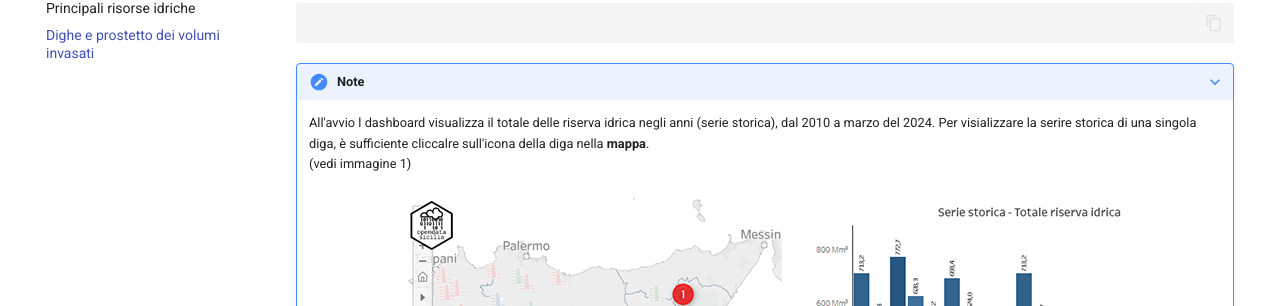
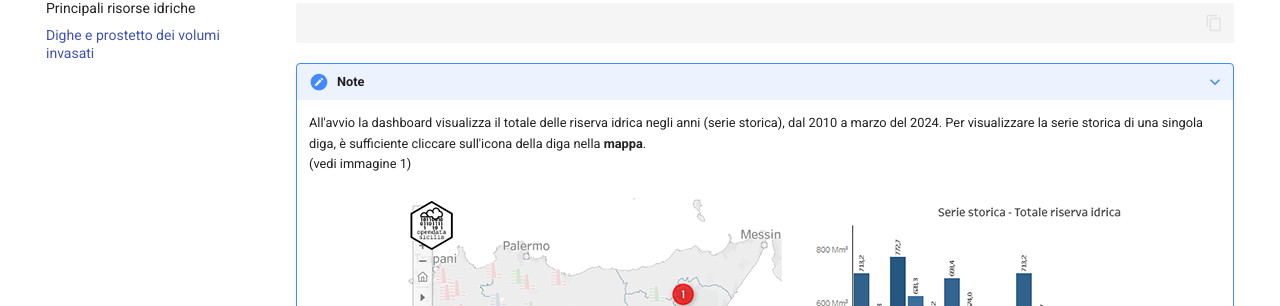
Before and after one commit to opendatasicilia/emergenza-idrica-sicilia, an MkDocs documentation site: the page built from docs/mappe/volumi/index.md, in a window 1280 px wide and 900 px high, scrolled down 421 px. Shown: the part 145-451 px from the top of the window. Built offline with MkDocs 1.6.1 and Material for MkDocs 9.7.7, drawn with Linux system fonts in a browser that asks for light colours; comment, search, counter and statistics services are not loaded.

Commit message:
Update index.md

```diff
--- a/docs/mappe/volumi/index.md
+++ b/docs/mappe/volumi/index.md
@@ -17,7 +17,7 @@ description: Mappa delle dighe e prostetto dei volumi invasati dal 2010 a marzo
 
 ???+ note
 
-    All'avvio l dashboard visualizza il totale delle riserva idrica negli anni (serie storica), dal 2010 a marzo del 2024. Per visializzare la serire storica di una singola diga, è sufficiente cliccalre sull'icona della diga nella **mappa**. <br>  (vedi immagine 1)
+    All'avvio la dashboard visualizza il totale delle riserva idrica negli anni (serie storica), dal 2010 a marzo del 2024. Per visualizzare la serie storica di una singola diga, è sufficiente cliccare sull'icona della diga nella **mappa**. <br>  (vedi immagine 1)
 
 
      ![Selezione 1](risorsa_01.png "immagine 1"){ width="800" height="533" style="display: block; margin: 0 auto" }
```
